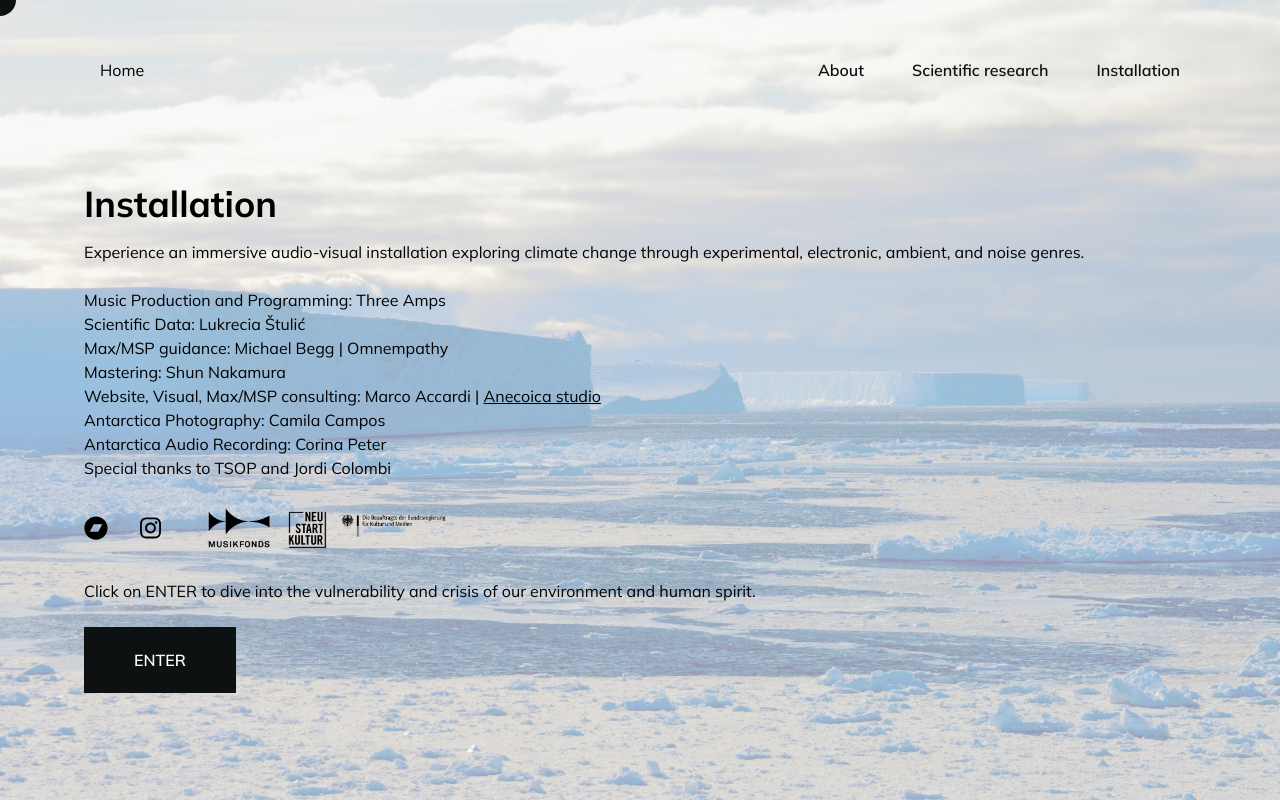
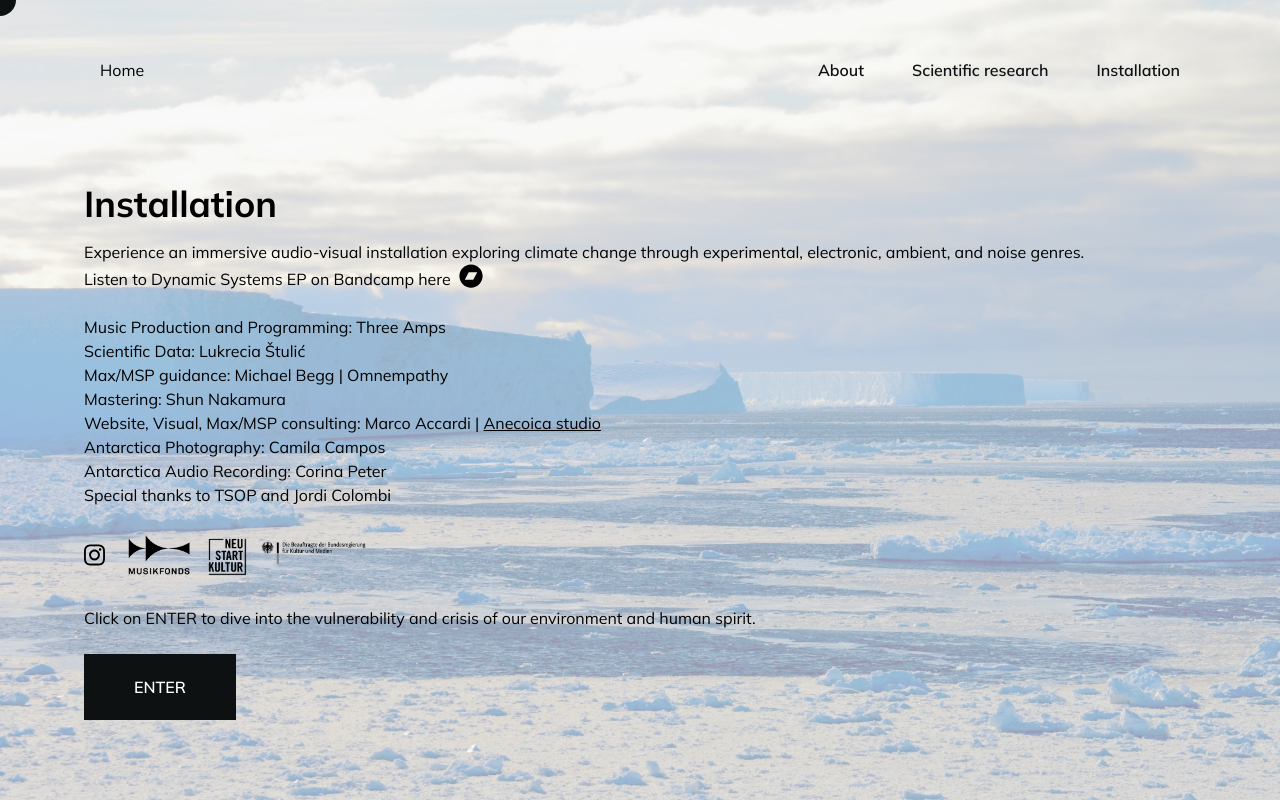
Before and after one commit to marcoaccardi/dynamic-systems, a React (Create React App) app: page /credits in a window 1280 px wide. Built offline with nearby package versions, Linux system fonts and the light colour scheme; a web font is replaced by a local one.

Commit message:
fix bandcamp

```diff
--- a/src/pages/Credits.js
+++ b/src/pages/Credits.js
@@ -46,6 +46,15 @@ const Credits = () => {
               Experience an immersive audio-visual installation exploring
               climate change through experimental, electronic, ambient, and
               noise genres.
+              <br />
+              Listen to Dynamic Systems EP on Bandcamp here
+              <a
+                href="http://www.bandcamp.com"
+                target="_blank"
+                className="pl-2 mr-4"
+              >
+                <FontAwesomeIcon icon={faBandcamp} className="text-2xl" />
+              </a>
               <br /> <br />
               Music Production and Programming: Three Amps <br />
               Scientific Data: Lukrecia Štulić <br />
@@ -66,32 +75,32 @@ const Credits = () => {
               <br />
               Special thanks to TSOP and Jordi Colombi
               <br /> <br />
-              <div className="flex items-center space-between">
-                <a
+              {/* <div className="flex items-center space-between"> */}
+              {/* <a
                   href="http://www.bandcamp.com"
                   target="_blank"
                   className="mr-4"
                 >
                   <FontAwesomeIcon icon={faBandcamp} className="text-2xl" />
-                </a>
+                </a> */}
+              <div className=" flex items-center space-x-4">
                 <a
                   href="https://www.instagram.com/three_amps/"
                   target="_blank"
-                  className="ml-4"
+                  className=""
                 >
                   <FontAwesomeIcon icon={faInstagram} className="text-2xl" />
                 </a>
-                <div className="px-10 flex items-center space-x-4">
-                  <img src={allLogos} alt="Logo 2" width="250" height="250" />
-                  {/* <img
+                <img src={allLogos} alt="Logo 2" width="250" height="250" />
+                {/* <img
                     src={NeuStartKultur}
                     alt="Logo 3"
                     width="60"
                     height="60"
                   />
                   <img src={BMK} alt="Logo 1" width="150" height="150" /> */}
-                </div>
               </div>
+              {/* </div> */}
               <br />
               Click on ENTER to dive into the vulnerability and crisis of our
               environment and human spirit.
```
